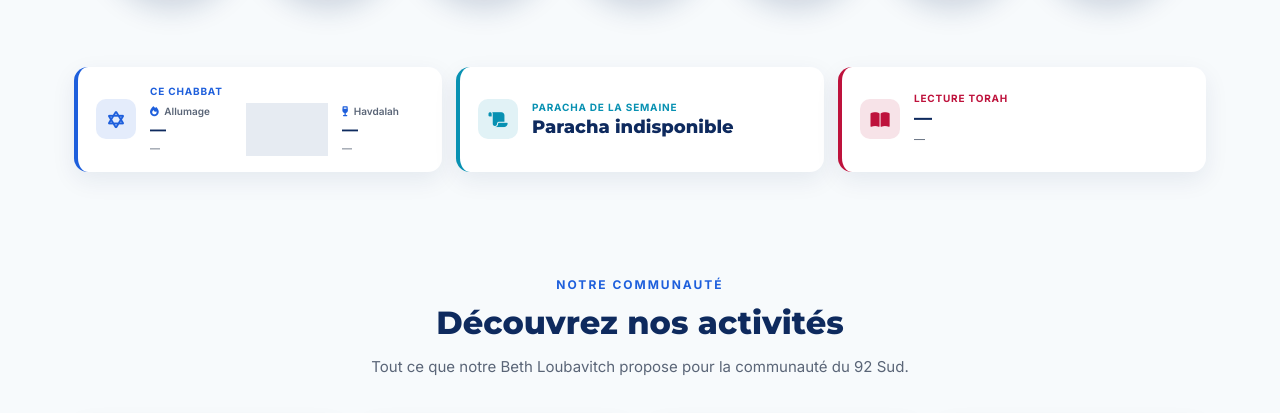
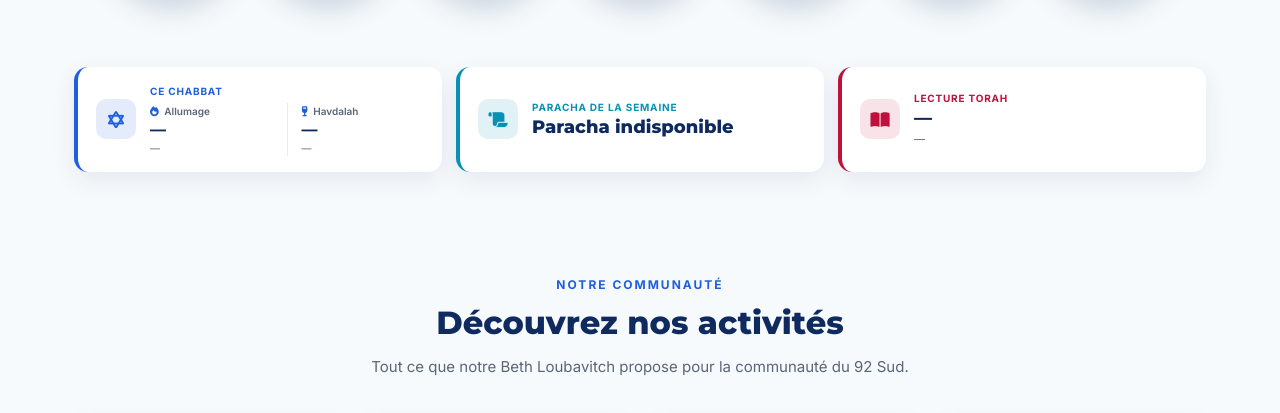
Before and after one commit to AmazingeventParis/loubavitch92sud, a plain HTML site: page index.html in a window 1280 px wide. Shown: the part 661-1074 px from the top of the page. Drawn offline with Linux system fonts and the light colour scheme; no server answers.

Commit message:
Fix separateur carte Chabbat: force 1px de large

```diff
--- a/style.css
+++ b/style.css
@@ -2022,8 +2022,11 @@ h1, h2, h3, h4 {
 .minicard-dual > div { flex: 1; }
 .minicard-sep {
   width: 1px;
+  min-width: 1px;
+  max-width: 1px;
   background: var(--border);
   align-self: stretch;
+  flex-shrink: 0;
 }
 .minicard-sublabel {
   display: block;
```
